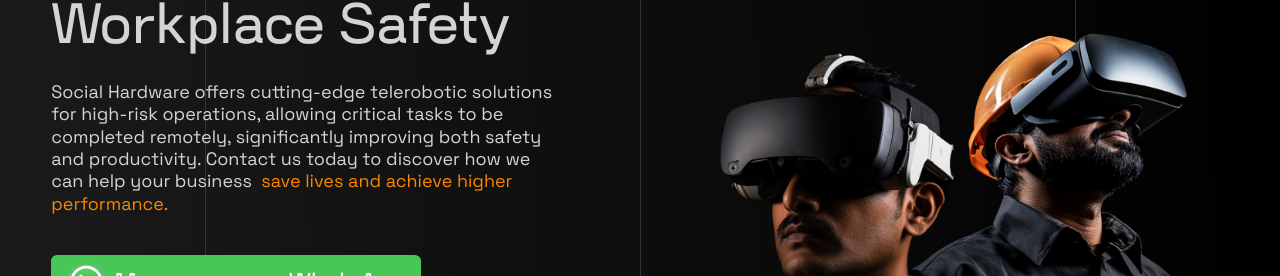
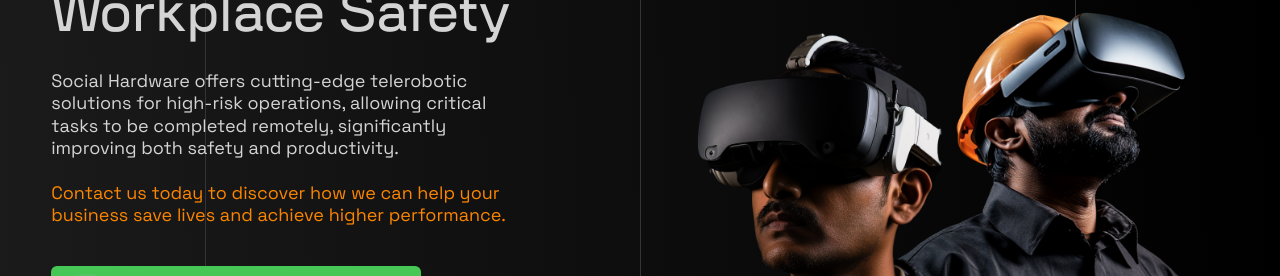
Before and after one commit to Ganeshghatti/Social-Hardware, a React (Vite) app: page / in a window 1280 px wide. Shown: the part 248-524 px from the top of the page. Built offline with nearby package versions, Linux system fonts and the light colour scheme; no server answers.

Commit message:
minor changes 17th OCT

```diff
--- a/src/components/Footer/Footer.jsx
+++ b/src/components/Footer/Footer.jsx
@@ -57,7 +57,7 @@
         </span>
       </div>
       <div className="flex w-full justify-center items-center py-5">
-        <p className="text-white text-sm md:text-base text-center">
+        <p className="text-white text-sm text-center">
           © 2024 Social Hardware International Pvt. Ltd.
           <br className="md:hidden" /> All rights reserved
         </p>
--- a/src/components/SectionIndicator.jsx
+++ b/src/components/SectionIndicator.jsx
@@ -4,7 +4,7 @@
   { id: "technology", name: "TECHNOLOGY" },
   { id: "video", name: "DEMO" },
   { id: "features", name: "FEATURES" },
-  { id: "functionalities", name: "FUNCTIONALITIES" },
+  // { id: "functionalities", name: "FUNCTIONALITIES" },
   { id: "faq", name: "F.A.Q" },
   { id: "partnerships", name: "PARTNERSHIPS" },
   { id: "contact", name: "CONTACT" },
--- a/src/pages/Home/Home.scss
+++ b/src/pages/Home/Home.scss
@@ -320,7 +320,7 @@
     }
     .QnA-block {
       border-top: 1px solid #353539; // Added this line
-      padding: 50px 40px; // Added left padding
+      padding: 35px 40px; // Added left padding
       @media (max-width: 768px) {
         padding: 15px 10px;
       }
--- a/src/pages/Home/components/Hero.jsx
+++ b/src/pages/Home/components/Hero.jsx
@@ -12,7 +12,7 @@
       id="hero"
       className="flex w-full flex-col-reverse md:flex-row-reverse relative md:justify-between pt-8 md:py-0 gap-6 md:gap-0 md:h-[92.5vh]"
     >
-      <div className="w-[95%] md:w-[46%] mr-[4%] z-10 flex items-end">
+      <div className="w-[95%] md:w-[50%] mr-[4%] z-10 flex items-end">
         <img
           src={heroimg}
           alt="hero"
@@ -22,15 +22,16 @@
       <div className="w-full text-center md:text-left md:w-[55%] relative self-center md:left-[4%]  content flex flex-col gap-6 z-10 pt-24 md:pt-0">
         <h1 className="text-white title">
           <span className="text-orange"> Next-Generation </span>
-          <br/> Workplace Safety
+          <br /> Workplace Safety
         </h1>
         <p className="desc hidden md:block w-3/4">
           Social Hardware offers cutting-edge telerobotic solutions for
           high-risk operations, allowing critical tasks to be completed
           remotely, significantly improving both safety and productivity.
-          Contact us today to discover how we can help your business &nbsp;
+          <br /> <br />
           <span className="text-orange">
-            save lives and achieve higher performance.
+            Contact us today to discover how we can help your business save
+            lives and achieve higher performance.
           </span>
         </p>
         <button
@@ -110,10 +111,11 @@
       <p className="ph-desc md:hidden absolute bottom-[2%] left-0 w-[95%] z-10 pl-[4%]">
         Social Hardware offers cutting-edge telerobotic solutions for high-risk
         operations, allowing critical tasks to be completed remotely,
-        significantly improving both safety and productivity. Contact us today
-        to discover how we can help your business &nbsp;
+        significantly improving both safety and productivity.
+        <br />
         <span className="text-orange">
-          save lives and achieve higher performance.
+          Contact us today to discover how we can help your business save lives
+          and achieve higher performance.
         </span>
       </p>
 
```
